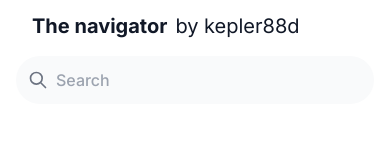
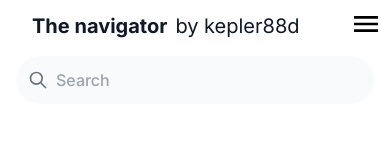
Before and after one commit to egor-baranov/sitebook, a Next.js app: page / in a window 390 px wide. Shown: the top 160 px of the page. Built offline with nearby package versions, Linux system fonts and the light colour scheme.

Commit message:
Update MobileNavBar.tsx

```diff
--- a/components/MobileNavBar.tsx
+++ b/components/MobileNavBar.tsx
@@ -108,9 +108,9 @@ export const MobileNavBar: React.FC = () => {
                     by kepler88d
                 </a>
 
-                {/*<button className="p-2 rounded-lg hover:bg-gray-100" onClick={() => setIsOpen(true)}>*/}
-                {/*    <Menu sx={{fontSize: "32px"}}/>*/}
-                {/*</button>*/}
+                <button className="fixed top-0 right-0 p-2 rounded-lg hover:bg-gray-100" onClick={() => setIsOpen(true)}>
+                    <Menu sx={{fontSize: "32px"}}/>
+                </button>
 
                 {/*<div className="flex-grow"></div>*/}
 
@@ -132,7 +132,7 @@ export const MobileNavBar: React.FC = () => {
                 {/*    </a>*/}
                 {/*</Link>*/}
 
-                {/*{isOpen ? <DropdownMenu onHide={() => setIsOpen(false)}></DropdownMenu> : null}*/}
+                {isOpen ? <DropdownMenu onHide={() => setIsOpen(false)}></DropdownMenu> : null}
             </div>
 
             {/*<SearchBar isMobile={true} inputHandler={() => {}}/>*/}
```
